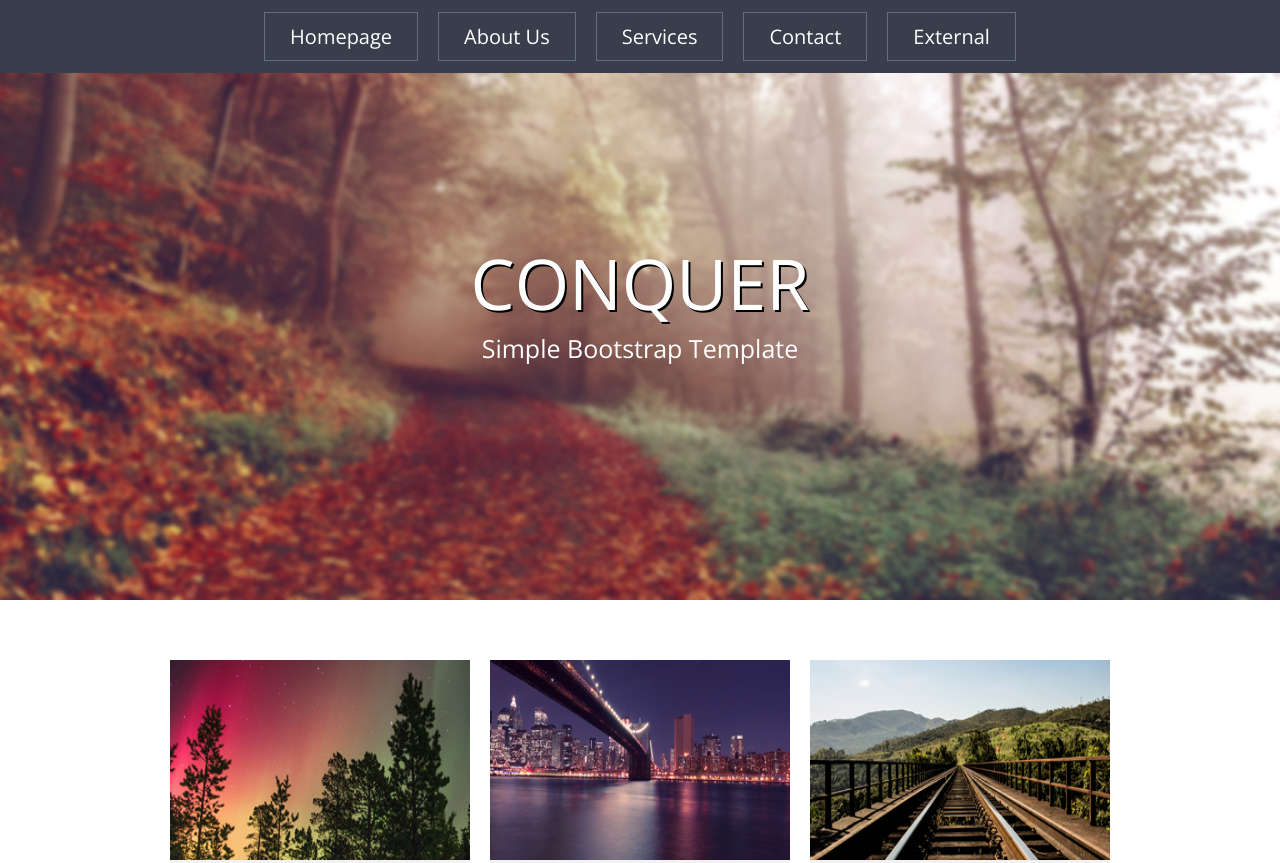
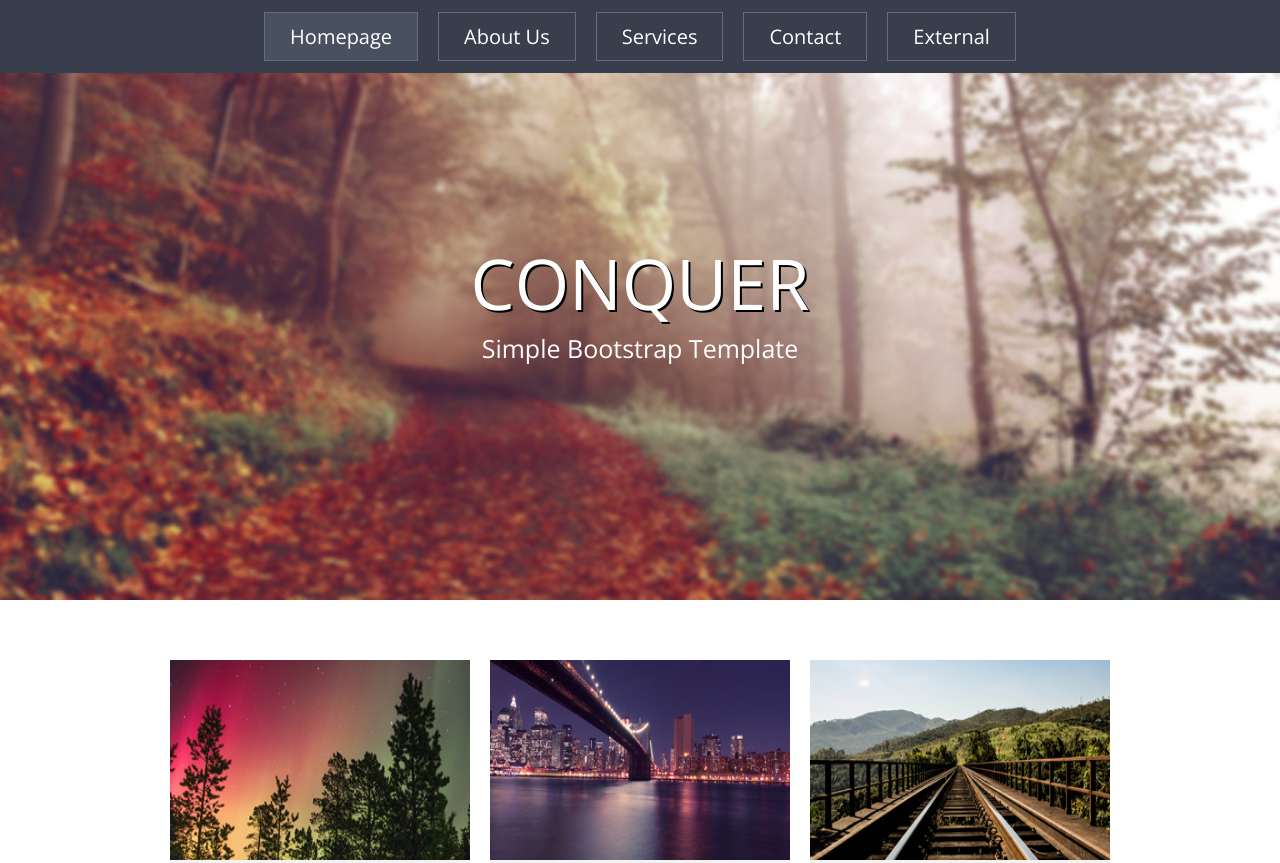
Before and after one commit to ArpitAgarwal1998/Conquer, a plain HTML site: page index.html in a window 1280 px wide. Shown: the top 863 px of the page. Drawn offline with nearby package versions, Linux system fonts and the light colour scheme.

Commit message:
Add files via upload

```diff
--- a/css/styles.css
+++ b/css/styles.css
@@ -99,6 +99,10 @@ body{
   background-color: #49505F;
 }
 
+.active{
+  background-color: #49505F!important;
+}
+
 /* -------------------------------------Section 1------------------------------------- */
 
 #section1{
@@ -108,6 +112,14 @@ body{
   background-size: 100%;
   padding: 235px 0;
 }
+
+/* .bg-1{
+  position: absolute;
+  z-index: -1;
+  top: 0;
+  height: 80%;
+  width: 100%;
+} */
 
 .container{
   width: 100%;
--- a/index.html
+++ b/index.html
@@ -7,9 +7,9 @@
   <title>Conquer</title>
   <link rel="stylesheet" href="css/styles.css">
   <link href="https://fonts.googleapis.com/css2?family=Open+Sans:ital,wght@0,300;0,400;0,600;0,700;0,800;1,300;1,400;1,600;1,700;1,800&display=swap" rel="stylesheet">
-  <script src="https://ajax.googleapis.com/ajax/libs/jquery/3.5.1/jquery.min.js"></script>
+
   <script src="https://kit.fontawesome.com/96652e3655.js" crossorigin="anonymous"></script>
-  <script src="index.js" charset="utf-8"></script>
+
 </head>
 
 <body>
@@ -18,11 +18,11 @@
     <a href="javascript:void(0);" class="navbar-icon" onclick="myFunction()">
  <i class="fa fa-bars fa-2x"></i></a>
     <div class='navbar' id='topnav'>
-      <a class='nav-link' href="#section1">homepage</a>
-      <a class='nav-link' href="#section2">about Us</a>
-      <a class='nav-link' href="#section3">services</a>
-      <a class='nav-link' href="#">contact</a>
-      <a class='nav-link' href="#">External</a>
+      <a class='nav-link' id='s1' href="#section1">homepage</a>
+      <a class='nav-link' id='s2' href="#section2">about Us</a>
+      <a class='nav-link' id='s3' href="#section3">services</a>
+      <a class='nav-link' id='s4' href="#">contact</a>
+      <a class='nav-link' id='s5' href="#">External</a>
 
     </div>
   </section>
@@ -200,5 +200,6 @@ Button Red</button></a>
     </div>
   </section>
 </body>
-
+<script src="https://ajax.googleapis.com/ajax/libs/jquery/3.5.1/jquery.min.js"></script>
+<script src="index.js" charset="utf-8"></script>
 </html>
--- a/index.js
+++ b/index.js
@@ -1,3 +1,4 @@
+//jshint esversion: 8
 $(document).ready(function(){
 
   $('a.nav-link').on('click',function(event){
@@ -22,3 +23,44 @@ function myFunction() {
     x.className = "navbar";
   }
 }
+
+//---------------------------------------------------NAVBAR HIGHLIGHTING------------------------------------
+
+var nextValue, temp;
+var section_ids = $('*[id^="section"]').splice(1,);
+var links = $('.nav-link').splice(0,section_ids.length);
+$(window).scroll(function()
+{
+    let scrollValue = Number($(window).scrollTop());
+    for(i=0;i<section_ids.length;i++)
+    {
+        let sectionValue = Number(section_ids[i].offsetTop-1);
+        if((i+1)<section_ids.length)
+        {
+           nextValue = Number(section_ids[i+1].offsetTop-1);
+        }
+        else
+        {
+           nextValue = scrollValue+1;
+        }
+        if ((scrollValue >= sectionValue)&&(scrollValue<nextValue))
+        {
+            var idValue = section_ids[i].id;
+            idValue = idValue[0] + idValue[idValue.length-1];
+            for(let value of links)
+            {
+                if (value.classList.contains('active'))
+                {
+                    value.classList.remove('active');
+                }
+                if (idValue == value.id)
+                {
+                    value.classList.add('active');
+                }
+
+            }
+
+        }
+
+    }
+});
```
